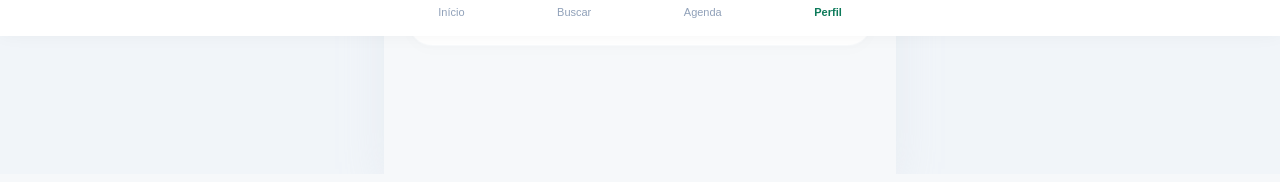
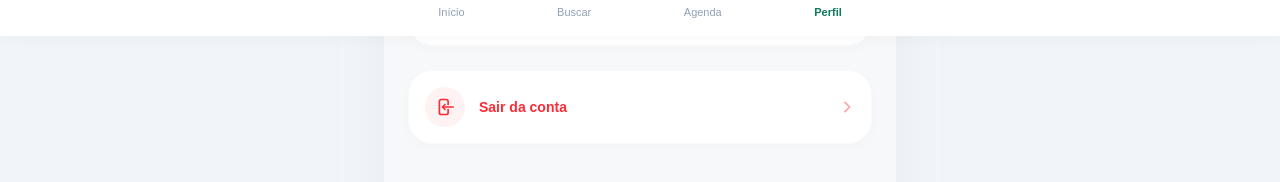
Before and after one commit to GabrielLinharesRamos/charlotte, a Next.js app: page /perfil in a window 1280 px wide. Shown: the part 764-946 px from the top of the page. Built offline with nearby package versions, Linux system fonts and the light colour scheme.

Commit message:
feat: adicionar botao sair da conta nos perfis de paciente e fisioterapeuta

```diff
--- a/app/perfil-fisio/page.tsx
+++ b/app/perfil-fisio/page.tsx
@@ -5,6 +5,10 @@ import { useRouter } from "next/navigation";
 
 export default function PerfilFisioterapeutaPage() {
   const router = useRouter();
+
+  const handleLogout = () => {
+    router.push("/login-fisioterapeuta");
+  };
 
   return (
     <div className="flex min-h-screen items-center justify-center bg-gray-950 p-0 sm:p-4 font-sans">
@@ -139,6 +143,24 @@ export default function PerfilFisioterapeutaPage() {
             </div>
           </div>
 
+          {/* Botão Sair da Conta */}
+          <button
+            onClick={handleLogout}
+            className="w-full flex items-center justify-between py-4 px-4 bg-white rounded-2xl border border-red-100 shadow-sm hover:bg-red-50 active:scale-[0.99] transition-all"
+          >
+            <div className="flex items-center gap-4">
+              <div className="flex h-10 w-10 items-center justify-center rounded-xl bg-red-50">
+                <svg className="h-5 w-5 text-red-500" fill="none" viewBox="0 0 24 24" stroke="currentColor" strokeWidth={2}>
+                  <path strokeLinecap="round" strokeLinejoin="round" d="M15.75 9V5.25A2.25 2.25 0 0013.5 3h-6a2.25 2.25 0 00-2.25 2.25v13.5A2.25 2.25 0 007.5 21h6a2.25 2.25 0 002.25-2.25V15M12 9l-3 3m0 0l3 3m-3-3h12.75" />
+                </svg>
+              </div>
+              <span className="text-sm font-bold text-red-500">Sair da conta</span>
+            </div>
+            <svg className="w-4 h-4 text-red-300" fill="none" viewBox="0 0 24 24" stroke="currentColor" strokeWidth={2.5}>
+              <path strokeLinecap="round" strokeLinejoin="round" d="M9 5l7 7-7 7" />
+            </svg>
+          </button>
+
         </div>
 
             <BottomNavigation />
--- a/components/ProfileScreen.tsx
+++ b/components/ProfileScreen.tsx
@@ -1,6 +1,7 @@
 "use client";
 
 import React from "react";
+import { useRouter } from "next/navigation";
 
 /* ─── Ícones SVG ─────────────────────────────────────────────────────────── */
 
@@ -78,7 +79,19 @@ const MenuItem = ({ Icon, title, subtitle }: MenuItemProps) => (
   </button>
 );
 
+const IconLogout = () => (
+  <svg className="w-5 h-5 text-red-500 shrink-0" fill="none" viewBox="0 0 24 24" stroke="currentColor" strokeWidth={2}>
+    <path strokeLinecap="round" strokeLinejoin="round" d="M15.75 9V5.25A2.25 2.25 0 0013.5 3h-6a2.25 2.25 0 00-2.25 2.25v13.5A2.25 2.25 0 007.5 21h6a2.25 2.25 0 002.25-2.25V15M12 9l-3 3m0 0l3 3m-3-3h12.75" />
+  </svg>
+);
+
 export default function ProfileScreen() {
+  const router = useRouter();
+
+  const handleLogout = () => {
+    router.push("/login-paciente");
+  };
+
   return (
     <div className="flex flex-col gap-6 pb-8 bg-[#F6F8FA] min-h-[calc(100vh-80px)]">
       {/* Top Header */}
@@ -141,6 +154,24 @@ export default function ProfileScreen() {
           <MenuItem Icon={IconCalendar} title="Minhas sessões" subtitle="12 sessões realizadas" />
         </div>
       </div>
+
+      {/* Botão Sair da Conta */}
+      <div className="px-6">
+        <button
+          onClick={handleLogout}
+          className="w-full flex items-center justify-between py-4 px-4 bg-white rounded-3xl shadow-[0_4px_16px_rgba(0,0,0,0.015)] border border-slate-100/50 hover:bg-red-50 transition-colors group"
+        >
+          <div className="flex items-center gap-3.5">
+            <div className="w-10 h-10 rounded-full bg-red-50 flex items-center justify-center shrink-0">
+              <IconLogout />
+            </div>
+            <span className="text-sm font-bold text-red-500">Sair da conta</span>
+          </div>
+          <svg className="w-4 h-4 text-red-300" fill="none" viewBox="0 0 24 24" stroke="currentColor" strokeWidth={2.5}>
+            <path strokeLinecap="round" strokeLinejoin="round" d="M9 5l7 7-7 7" />
+          </svg>
+        </button>
+      </div>
     </div>
   );
 }
```
